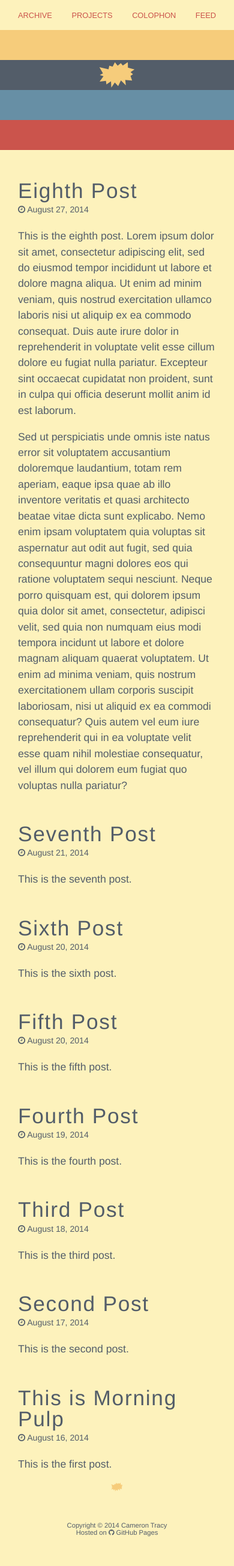
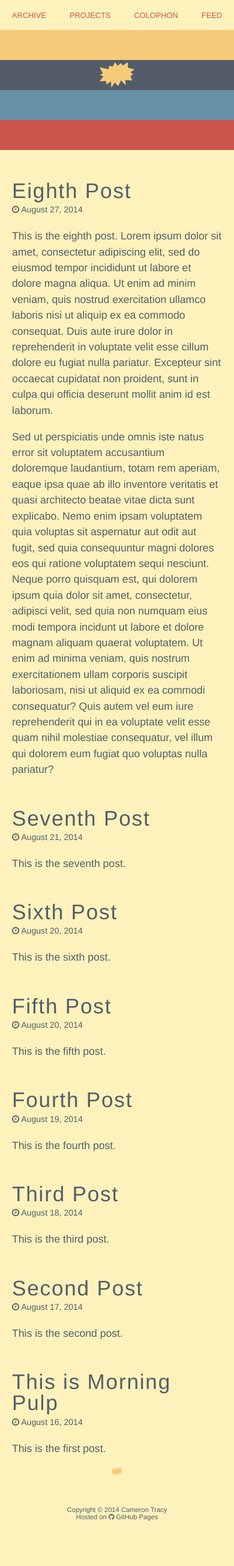
Before and after one commit to thatcameron/jekyll, a Jekyll site: the page built from index.html, in a window 390 px wide. Shown: the whole page at 60% size. Built offline with Jekyll 4.4.1, drawn with Linux system fonts in a browser that asks for light colours; nearby versions of some CDN libraries; after the commit the page ends 2584 px from its top, so only the background shows below that.

Commit message:
Testing mobile margin

```diff
--- a/css/css2.css
+++ b/css/css2.css
@@ -186,7 +186,7 @@ footer a {
   }
 
   body {
-    margin: 0 30px;
+    margin: 0 20px;
     padding: 0;
   }
 
```
